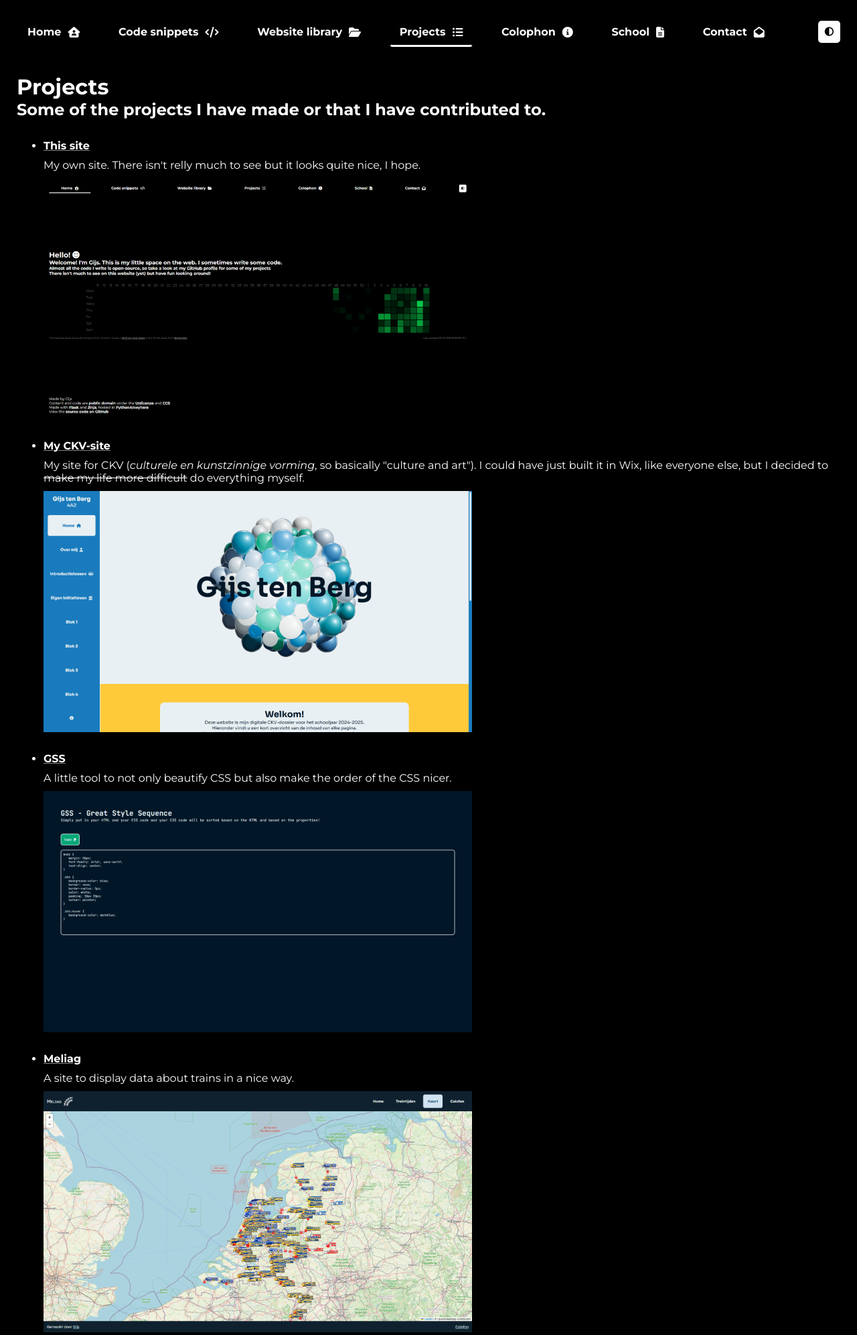
After one commit to m1kadev/gijs6.nl, a Flask app: page /projects in a window 1280 px wide. The commit adds this page. Shown: the top 1993 px of the page at 67% size. Run offline with Flask 3, Linux system fonts and the light colour scheme; parts of the project's set-up code (start-up, migrations or seed data) failed here and were passed over; some libraries are stand-ins or nearby versions.

Commit message:
Add projects page

```diff
--- a/main.py
+++ b/main.py
@@ -213,6 +213,10 @@ def lib():
     return render_template("public/lib.html", data=lib_data)
 
 
+@app.route("/projects")
+def projects():
+    return render_template("public/projects.html")
+
 @app.route("/colophon")
 def colofon():
     return render_template("public/colophon.html")
--- /dev/null
+++ b/static/public/projects.css
@@ -0,0 +1,22 @@
+#projlists {
+    padding: revert;
+}
+
+.projname {
+    font-weight: 700;
+}
+
+
+.projimg {
+    width: 50vw;
+}
+
+#projlists li {
+    margin-bottom: 30px;
+}
+
+.projcontainer {
+    display: flex;
+    flex-direction: column;
+    gap: 10px;
+}
--- a/templates/public/base.html
+++ b/templates/public/base.html
@@ -1,5 +1,5 @@
 <!DOCTYPE html>
-<html lang="{{ lang }}">
+<html lang="en">
     <head>
         <meta charset="UTF-8">
         <meta name="viewport" content="width=device-width, initial-scale=1.0">
@@ -21,8 +21,12 @@
                     <div class="menu-itemtxt">Code snippets</div>
                 </a>
                 <a href="/lib" class="menu-item {% if active_page == 'lib' %}active{% endif %}">
-                    <i class="fa-solid fa-rectangle-list"></i>
+                    <i class="fa-solid fa-folder-open"></i>
                     <div class="menu-itemtxt">Website library</div>
+                </a>
+                <a href="/projects" class="menu-item {% if active_page == 'projects' %}active{% endif %}">
+                    <i class="fa-solid fa-list-ul"></i>
+                    <div class="menu-itemtxt">Projects</div>
                 </a>
                 <a href="/colophon" class="menu-item {% if active_page == 'colophon' %}active{% endif %}">
                     <i class="fa-solid fa-circle-info"></i>
--- /dev/null
+++ b/templates/public/projects.html
@@ -0,0 +1,67 @@
+{% extends "public/base.html" %}
+
+{% set active_page = "projects" %}
+
+{% block title %}Projects{% endblock %}
+
+{% block extra_headers %}
+    <link rel="stylesheet" href="{{ url_for('static', filename='public/projects.css') }}">
+{% endblock %}
+
+{% block content %}
+    <div id="pagetitle">
+        <h1>Projects</h1>
+        <h2>Some of the projects I have made or that I have contributed to.</h2>
+    </div>
+
+    <ul id="projlists">
+        <li>
+            <div class="projcontainer">
+                <a href="/" target="_blank" class="projname">This site</a>
+                <p>My own site. There isn't relly much to see but it looks quite nice, I hope.</p>
+                <img class="projimg" src="/static/public/projectimages/home.png">
+            </div>
+        </li>
+        <li>
+            <div class="projcontainer">
+                <a href="https://ckv.gijs6.nl" target="_blank" class="projname">My CKV-site</a>
+                <p>My site for CKV (<i>culturele en kunstzinnige vorming</i>, so basically "culture and art"). I could have just built it in Wix, like everyone else, but I decided to <s>make my life more difficult</s> do everything myself.</p>
+                <img class="projimg" src="/static/public/projectimages/ckv.png">
+            </div>
+        </li>
+        <li>
+            <div class="projcontainer">
+                <a href="/gss" target="_blank" class="projname">GSS</a>
+                <p>A little tool to not only beautify CSS but also make the order of the CSS nicer.</p>
+                <img class="projimg" src="/static/public/projectimages/gss.png">
+            </div>
+        </li>
+        <li>
+            <div class="projcontainer">
+                <a href="/meliag" target="_blank" class="projname">Meliag</a>
+                <p>A site to display data about trains in a nice way.</p>
+                <img class="projimg" src="/static/public/projectimages/meliag.png">
+            </div>
+        </li>
+        <li>
+            <div class="projcontainer">
+                <a href="/school" target="_blank" class="projname"><i>Leermiddelenoverzicht</i></a>
+                <p>A site to collect learning recoures and my <i>samenvattingen</i>.</p>
+                <img class="projimg" src="/static/public/projectimages/leermid.png">
+            </div>
+        </li>
+        <li>
+            <div class="projcontainer">
+                <a href="https://git.dupunkto.org/~dupunkto/kodo" target="_blank" class="projname">Kodo</a>
+                <p>A game inside a QR-code.</p>
+            </div>
+        </li>
+        <li>
+            <div class="projcontainer">
+                <a href="/clock" target="_blank" class="projname">Clock</a>
+                <p>This <u><b>amazing</b></u> clock.</p>
+                <img class="projimg" src="/static/public/projectimages/clock.png">
+            </div>
+        </li>
+    </ul>
+{% endblock %}
```
Also changed, not shown: static/public/projectimages/ckv.png (added), static/public/projectimages/clock.png (added), static/public/projectimages/gss.png (added), static/public/projectimages/home.png (added), static/public/projectimages/leermid.png (added), static/public/projectimages/meliag.png (added).
